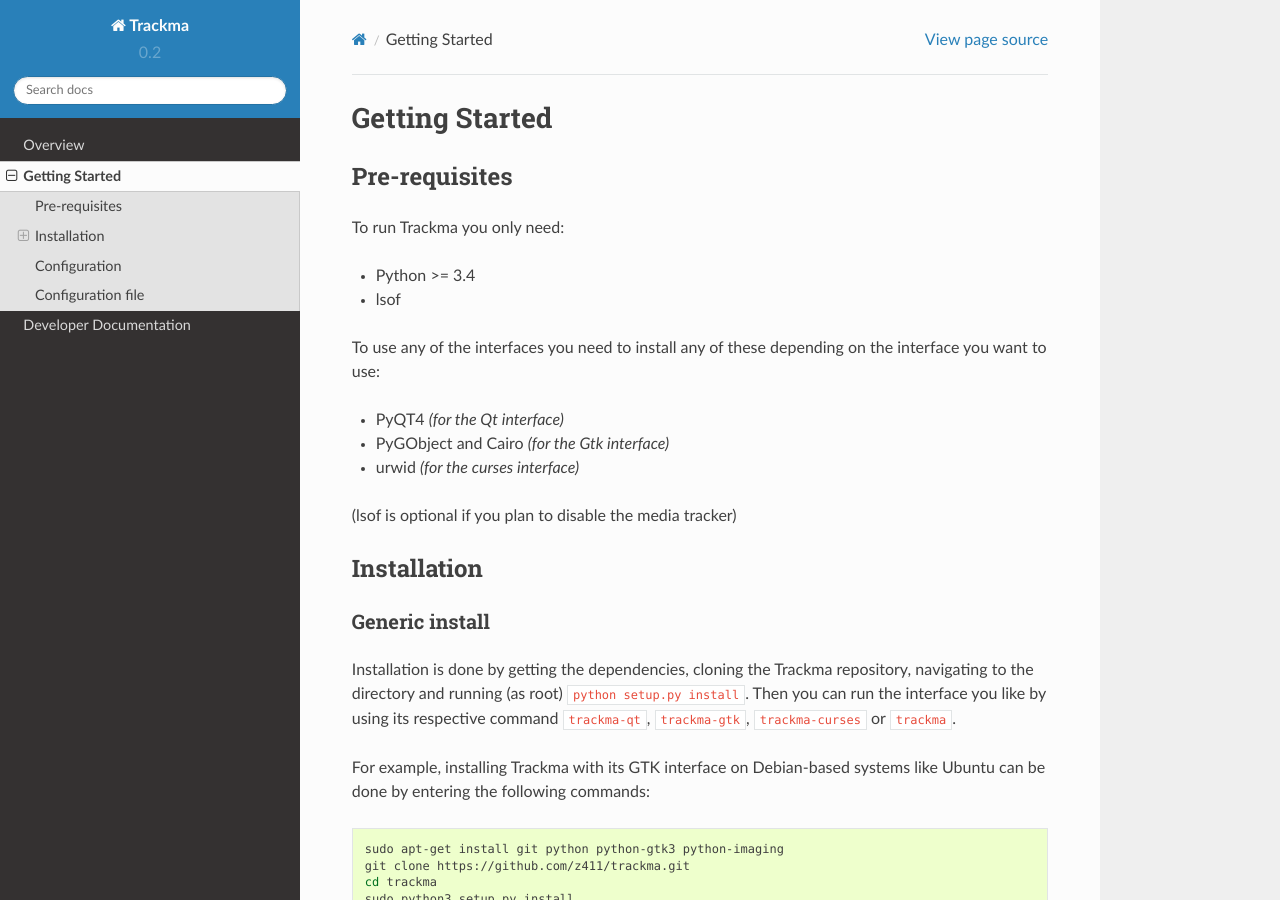
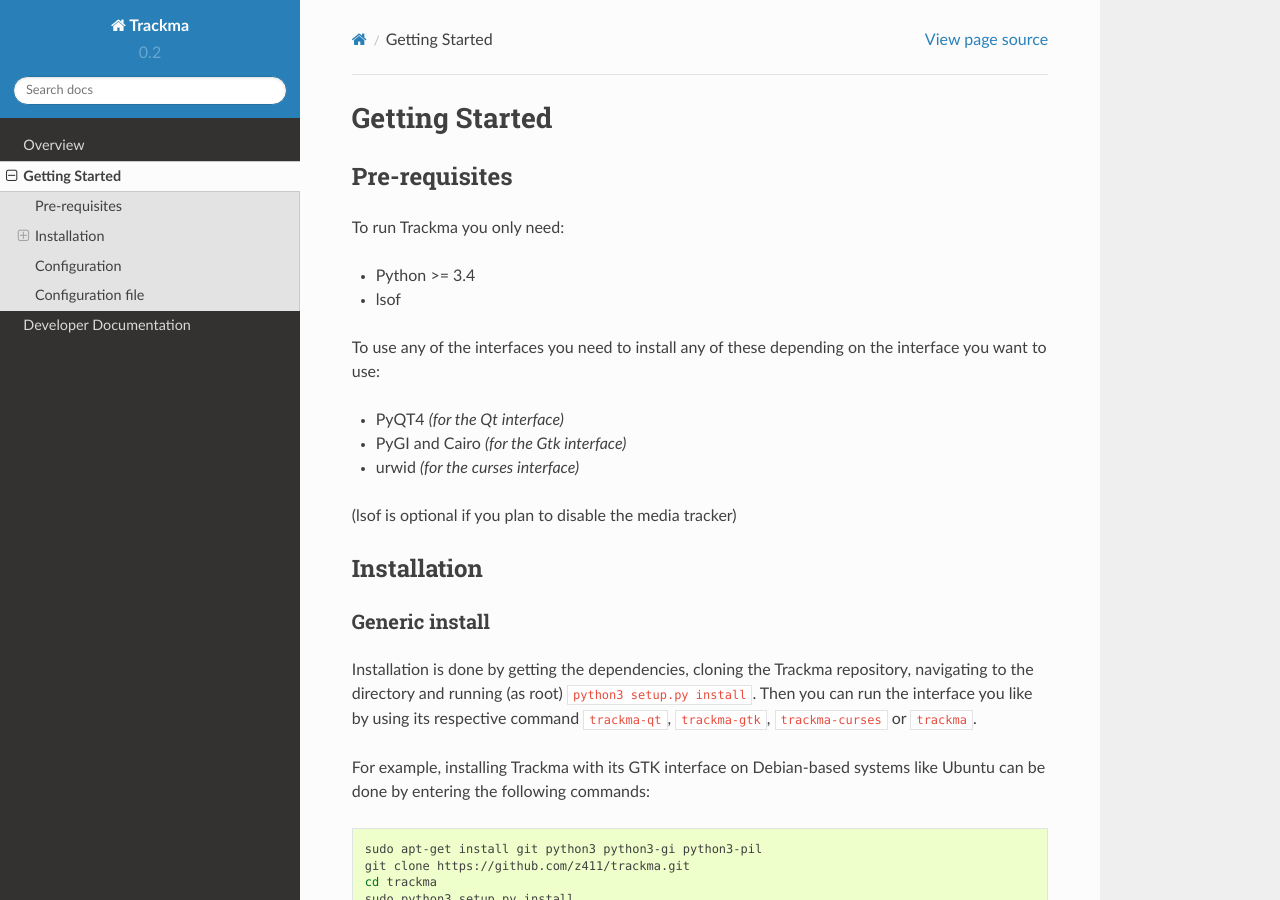
Before and after one commit to z411/trackma, a Sphinx documentation site: the page built from docs/gettingstarted.rst, in a window 1280 px wide and 900 px high. Built offline with Sphinx 7.4.7 and the Read the Docs theme 2.0.0, drawn with Linux system fonts in a browser that asks for light colours.

Commit message:
[Py3] update documentation

```diff
--- a/docs/gettingstarted.rst
+++ b/docs/gettingstarted.rst
@@ -12,7 +12,7 @@
 To use any of the interfaces you need to install any of these depending on the interface you want to use:
 
 * PyQT4 *(for the Qt interface)*
-* PyGObject and Cairo *(for the Gtk interface)*
+* PyGI and Cairo *(for the Gtk interface)*
 * urwid *(for the curses interface)*
 
 (lsof is optional if you plan to disable the media tracker)
@@ -23,14 +23,14 @@
 Generic install
 ---------------
 
-Installation is done by getting the dependencies, cloning the Trackma repository, navigating to the directory and running (as root) ``python setup.py install``.
+Installation is done by getting the dependencies, cloning the Trackma repository, navigating to the directory and running (as root) ``python3 setup.py install``.
 Then you can run the interface you like by using its respective command ``trackma-qt``, ``trackma-gtk``, ``trackma-curses`` or ``trackma``.
 
 For example, installing Trackma with its GTK interface on Debian-based systems like Ubuntu can be done by entering the following commands:
 
 .. code-block:: bash
 
-    sudo apt-get install git python python-gtk3 python-imaging
+    sudo apt-get install git python3 python3-gi python3-pil
     git clone https://github.com/z411/trackma.git
     cd trackma
     sudo python3 setup.py install
--- a/docs/overview.rst
+++ b/docs/overview.rst
@@ -27,8 +27,8 @@
 
 `trackma-gtk` -- GTK Interface
 ------------------------------
-The GTK interface is coded using PyGTK 2, and it provides a feature complete interface for GTK users.
-A GTK 3 interface is not planned.
+The GTK interface is coded using Python-GI, and it provides a feature complete interface for GTK users.
+Currently it uses GTK 3.
 
 .. image:: ./images/gtk.png
 
```
Also changed, not shown: README.md (+6 -6 lines).
